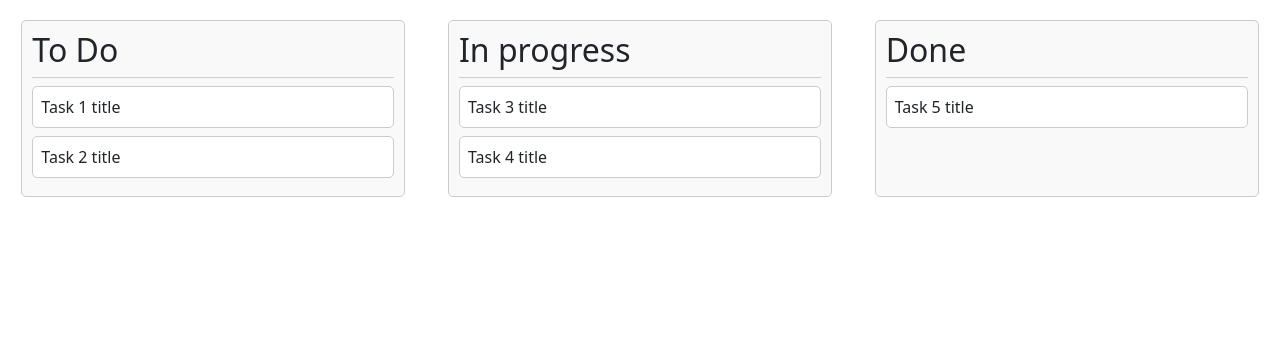
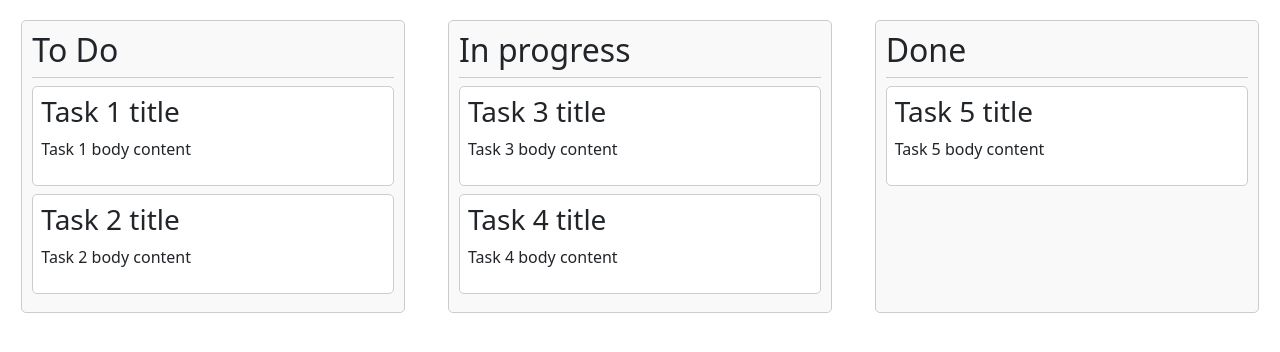
Before and after one commit to Kneatrum/kanban, a Flask app: page / in a window 1280 px wide. Shown: the part 81-433 px from the top of the page. Run offline with Flask 3, Linux system fonts and the light colour scheme.

Commit message:
Added unique ID tags to the cards. Added task title as <h3></h3>  and <p> </p> for the content of the tasks

```diff
--- a/templates/index.html
+++ b/templates/index.html
@@ -28,20 +28,35 @@
     <div class="kanban-board">
         <div class="column" ondrop="drop(event)" ondragover="allowDrop(event)">
             <h2> To Do </h2>
-            <div class="card" draggable="true" ondragstart="drag(event)">Task 1 title </div>
-            <div class="card" draggable="true" ondragstart="drag(event)">Task 2 title </div>
-            <!-- More cards for the "To Do" column -->
+            <div class="card" draggable="true" ondragstart="drag(event)" id="1">
+                <h3> Task 1 title  </h3>
+                <p> Task 1 body content </p>
+            </div>
+            <div class="card" draggable="true" ondragstart="drag(event)" id="2">
+                <h3> Task 2 title  </h3>
+                <p> Task 2 body content </p>
+            </div>
+
         </div>
         <div class="column" ondrop="drop(event)" ondragover="allowDrop(event)">
             <h2> In progress </h2>
-            <div class="card" draggable="true" ondragstart="drag(event)">Task 3 title </div>
-            <div class="card" draggable="true" ondragstart="drag(event)">Task 4 title </div>
-            <!-- More cards for the "In Progress" column -->
+            <div class="card" draggable="true" ondragstart="drag(event)" id="3">
+                <h3> Task 3 title  </h3>
+                <p> Task 3 body content </p>
+            </div>
+            <div class="card" draggable="true" ondragstart="drag(event)" id="4">
+                <h3> Task 4 title </h3>
+                <p> Task 4 body content </p>
+            </div>
+
         </div>
-        <div class="column" ondrop="drop(event)" ondragover="allowDrop(event)">
+        <div class="column" ondrop="drop(event)" ondragover="allowDrop(event)" id="5">
             <h2> Done </h2>
-            <div class="card" draggable="true" ondragstart="drag(event)">Task 5 title </div>
-            <!-- More cards for the "Done" column -->
+            <div class="card" draggable="true" ondragstart="drag(event)" id="5">
+                <h3> Task 5 title </h3>
+                <p> Task 5 body content </p>
+            </div>
+
         </div>
     </div>
 
```
